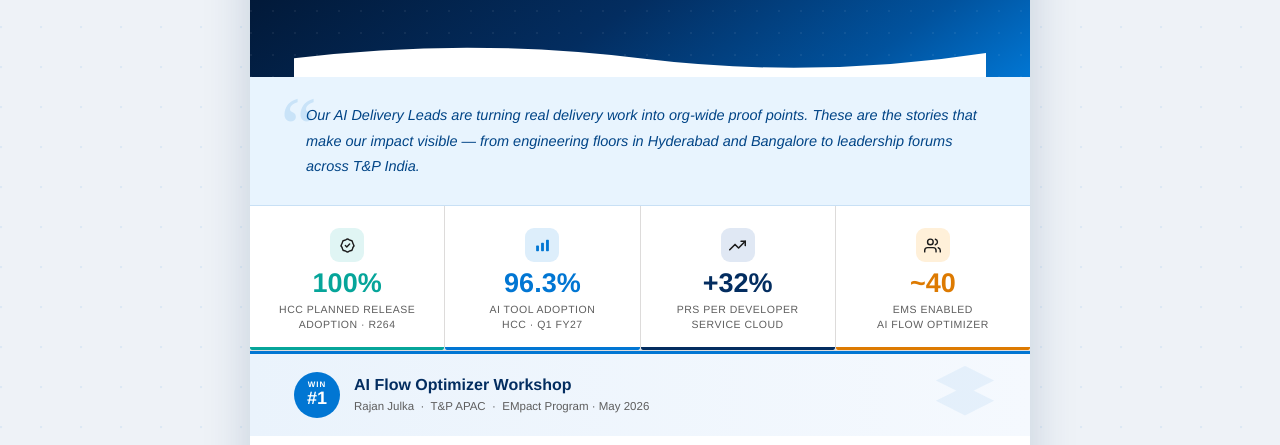
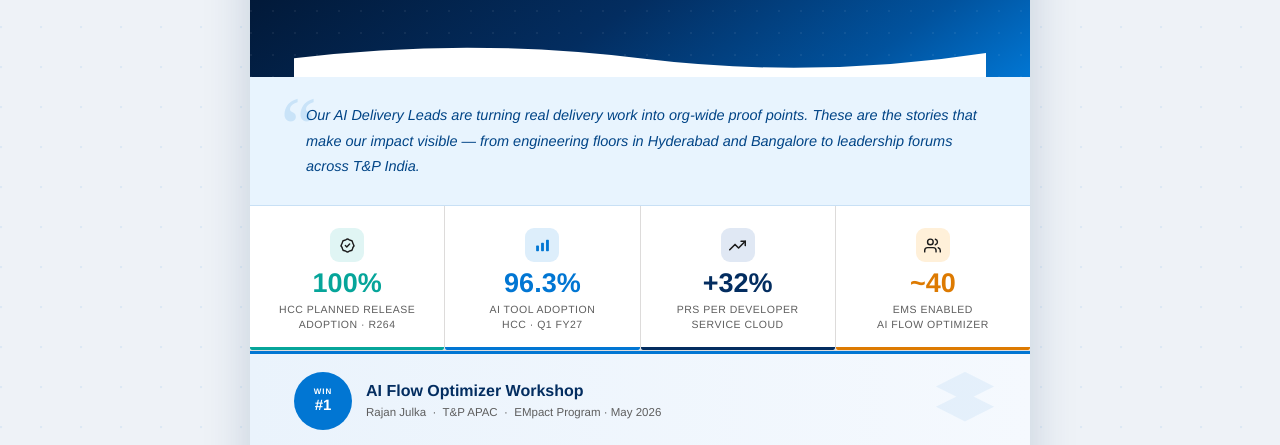
Before and after one commit to dsanyal-bot/ai-delivery-wins, a plain HTML site: page index.html in a window 1280 px wide. Shown: the part 294-739 px from the top of the page. Drawn offline with Linux system fonts and the light colour scheme.

Commit message:
Fix: enlarge win badge circles to prevent distortion on multi-number labels

```diff
--- a/index.html
+++ b/index.html
@@ -240,8 +240,8 @@
     .section-banner.amber { background: linear-gradient(to right, #FDF2E4, #FFFAF5); border-top: 3px solid var(--sf-amber); }
 
     .win-badge {
-      width: 46px;
-      height: 46px;
+      width: 58px;
+      height: 58px;
       border-radius: 50%;
       display: flex;
       flex-direction: column;
@@ -249,9 +249,11 @@
       justify-content: center;
       flex-shrink: 0;
       color: white;
+      text-align: center;
+      overflow: hidden;
     }
     .win-badge .badge-label { font-size: 8px; font-weight: 700; letter-spacing: 1px; text-transform: uppercase; line-height: 1; }
-    .win-badge .badge-num   { font-size: 18px; font-weight: 800; line-height: 1.1; }
+    .win-badge .badge-num   { font-size: 15px; font-weight: 800; line-height: 1.2; white-space: nowrap; }
 
     .section-banner.blue  .win-badge { background: var(--sf-blue); }
     .section-banner.teal  .win-badge { background: var(--sf-teal); }
```
